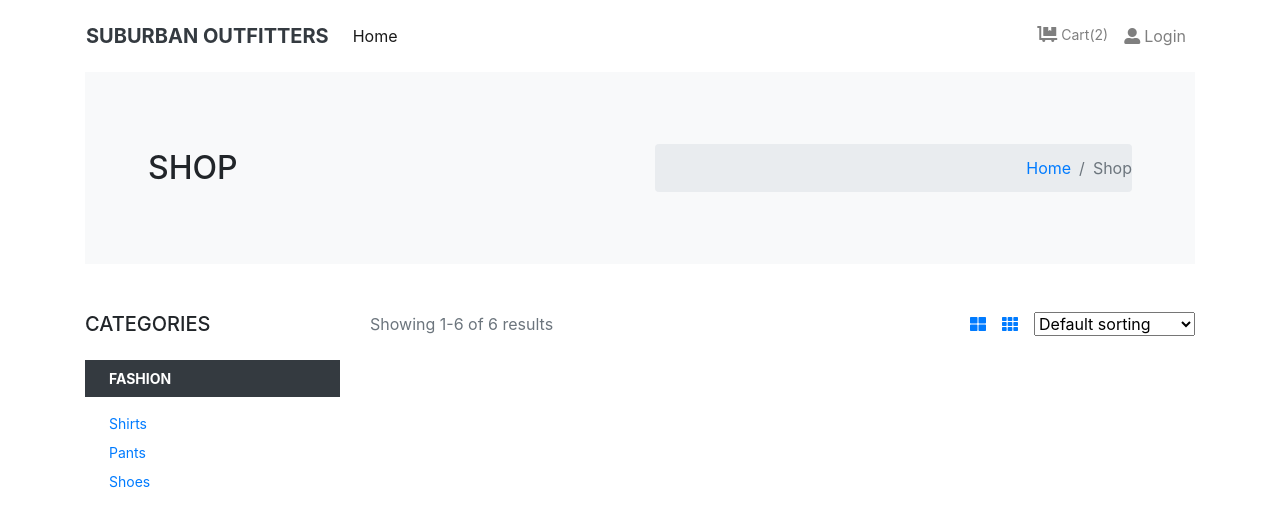
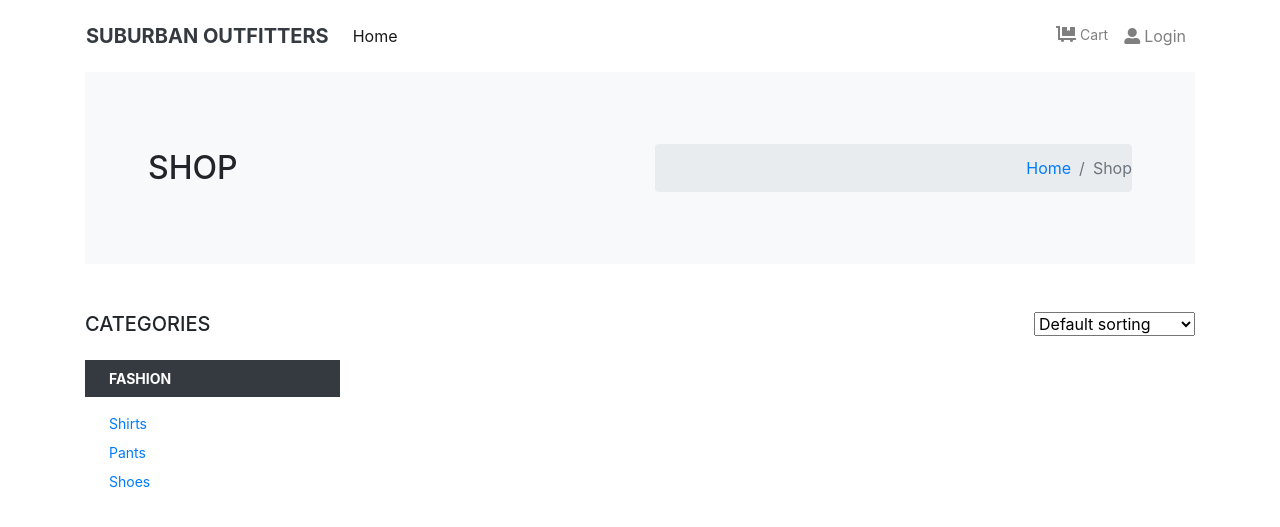
Before and after one commit to lindsshldz/suburbanoutfitters, a PHP site: page /products.php in a window 1280 px wide. Shown: the top 527 px of the page. Run offline with PHP 8.4, Linux system fonts and the light colour scheme; data that the repository does not hold is empty; some libraries are stand-ins or nearby versions; some web fonts are replaced.

Commit message:
product page clean up

```diff
--- a/php/custnavbar.php
+++ b/php/custnavbar.php
@@ -57,7 +57,7 @@ echo <<<_END
                         </li>
                     </ul>
                     <ul class="navbar-nav ml-auto">
-                        <li class="nav-item"><a class="nav-link" href="cart.php"> <i class="fas fa-dolly-flatbed mr-1 text-gray"></i><small>Cart</small><small class="text-gray">(2)</small></a></li>
+                        <li class="nav-item"><a class="nav-link" href="cart.php"> <i class="fas fa-dolly-flatbed mr-1 text-gray"></i><small>Cart</small></a></li>
 _END;
 if($userID == 0) {
     echo <<<_END
--- a/php/products.php
+++ b/php/products.php
@@ -65,12 +65,11 @@ $conn->close();
                 <div class="col-lg-9 order-1 order-lg-2 mb-5 mb-lg-0">
                     <div class="row mb-3 align-items-center">
                         <div class="col-lg-6 mb-2 mb-lg-0">
-                            <p class="text-small text-muted mb-0">Showing 1-6 of 6 results</p>
+                            <p class="text-small text-muted mb-0"></p>
                         </div>
                         <div class="col-lg-6">
                             <ul class="list-inline d-flex align-items-center justify-content-lg-end mb-0">
-                                <li class="list-inline-item text-muted mr-3"><a class="reset-anchor p-0" href="#"><i class="fas fa-th-large"></i></a></li>
-                                <li class="list-inline-item text-muted mr-3"><a class="reset-anchor p-0" href="#"><i class="fas fa-th"></i></a></li>
+
                                 <li class="list-inline-item">
                                     <select class="selectpicker ml-auto" name="sorting" data-width="200" data-style="bs-select-form-control" data-title="Default sorting">
                                         <option value="default">Default sorting</option>
@@ -91,11 +90,6 @@ for($j=0; $j<$rows; ++$j) {
                             <div class="product text-center">
                                 <div class="mb-3 position-relative">
                                     <div class="badge text-white badge-"></div><a class="d-block" href="proddetails.php?productID=$product[productID]"><img class="img-fluid w-100" src="/suburbanoutfitters/img/$product[imgName]"></a>
-                                    <div class="product-overlay">
-                                        <ul class="mb-0 list-inline">
-                                            <li class="list-inline-item m-0 p-0"><a class="btn btn-sm btn-dark" href="cart.php">Add to cart</a></li>
-                                        </ul>
-                                    </div>
                                 </div>
                                 <h6> <a class="reset-anchor" href="detail.html">$product[productName]</a></h6>
                                 <p class="small text-muted">$$product[sellPrice]</p>
```
